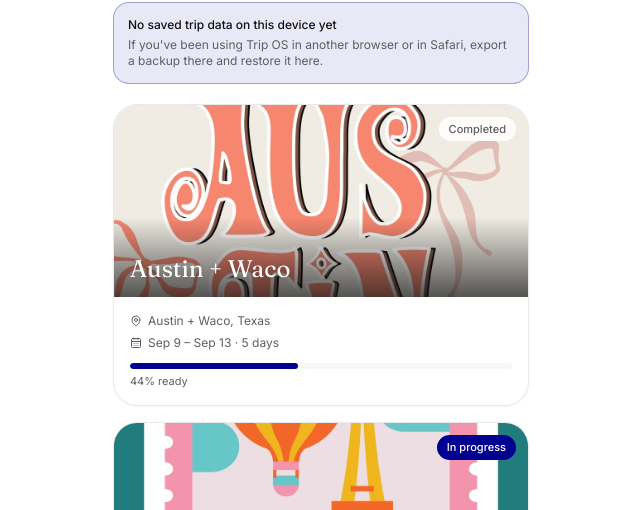
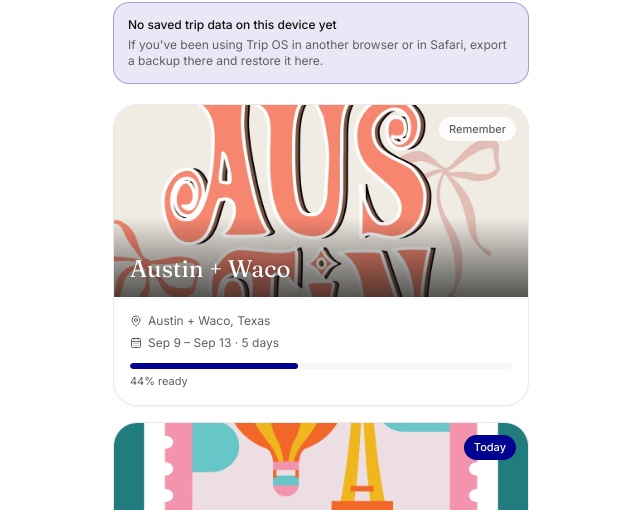
Before and after one commit to rosiecleansllc-byte/Trip-OS, a React (Vite) app: page / in a window 1280 px wide. Shown: the part 87-597 px from the top of the page, without its empty margins (319-959 px from the left). Built offline with nearby package versions, Linux system fonts and the light colour scheme.

Commit message:
Clarify trip lifecycle hierarchy

```diff
--- a/src/pages/TripsHome.tsx
+++ b/src/pages/TripsHome.tsx
@@ -12,9 +12,9 @@ import { computeReadiness } from '../lib/readiness'
 import { useAppStore } from '../store/useAppStore'
 
 const PHASE_LABEL: Record<'pre' | 'active' | 'post', string> = {
-  pre: 'Upcoming',
-  active: 'In progress',
-  post: 'Completed',
+  pre: 'Get Ready',
+  active: 'Today',
+  post: 'Remember',
 }
 
 // Tapping a trip here opens its cover/overview page (see Overview.tsx),
```
